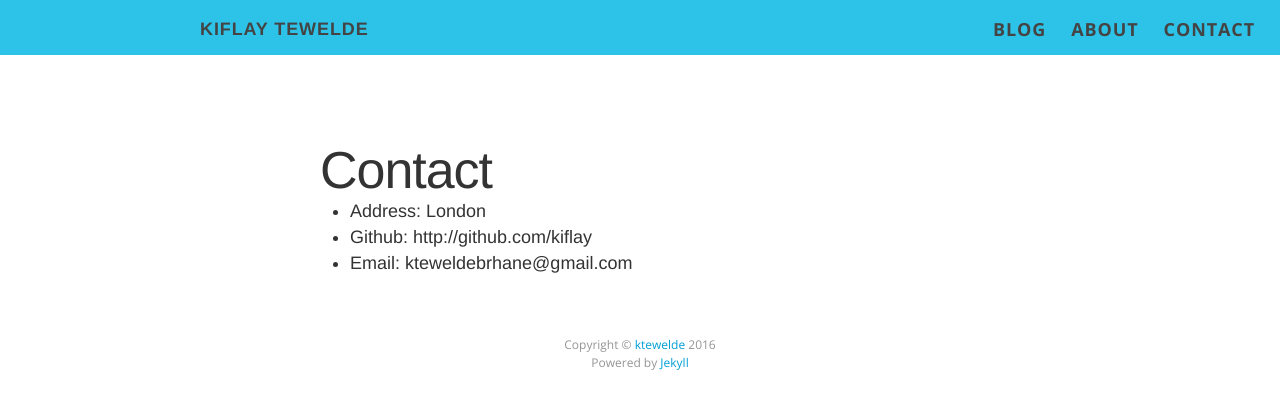
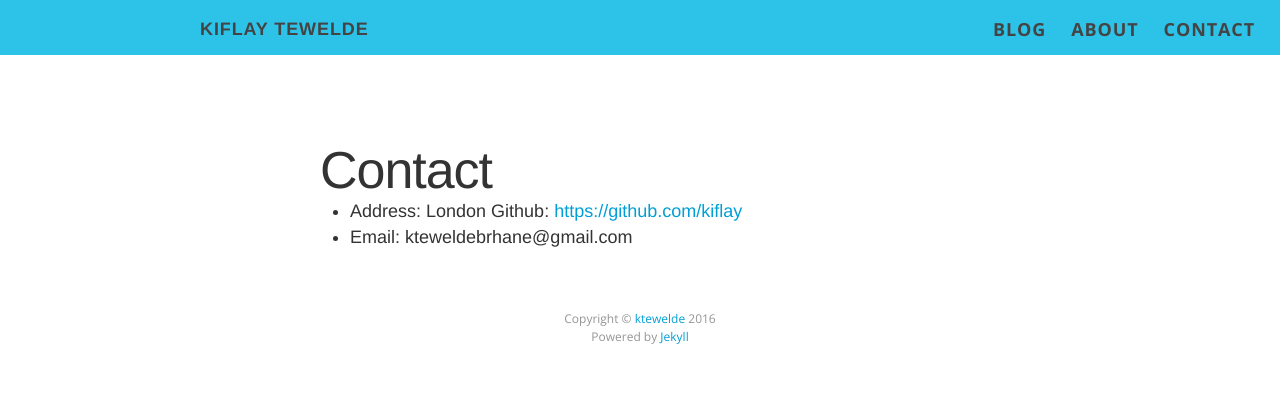
Before and after one commit to kiflay/kiflay.github.io, a Jekyll site: the page built from contact.md, in a window 1280 px wide. Shown: the top 409 px of the page. Built offline with Jekyll 4.4.1, drawn with Linux system fonts in a browser that asks for light colours; nearby versions of some CDN libraries; Markdown is read by kramdown in place of the engine named in the settings; part of the change alters nothing that is shown.

Commit message:
change contact linnk

```diff
--- a/contact.md
+++ b/contact.md
@@ -6,5 +6,5 @@ permalink: /contact/
 
 
 * Address: London
-* Github: http://github.com/kiflay
+  Github:<a href= "https://github.com/kiflay" target ="_blank"> https://github.com/kiflay </a>
 * Email:  kteweldebrhane@gmail.com
```
